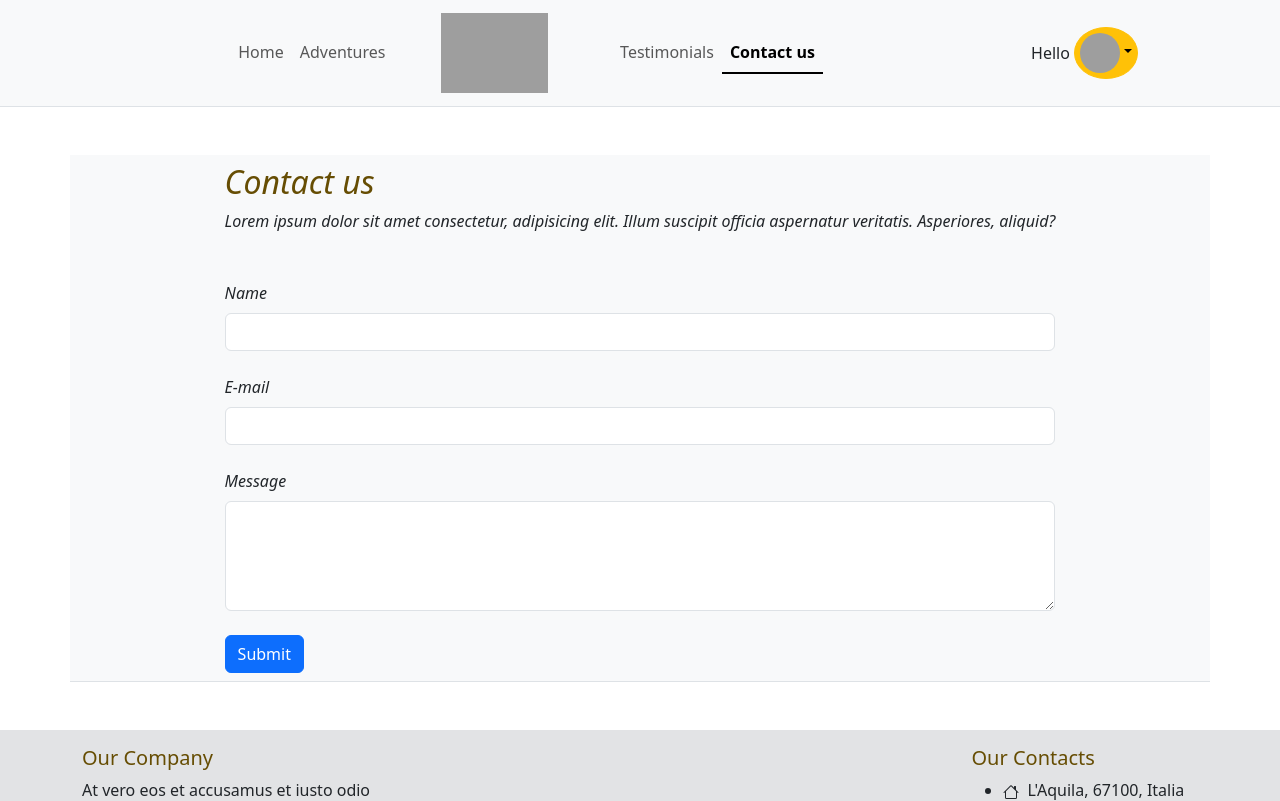
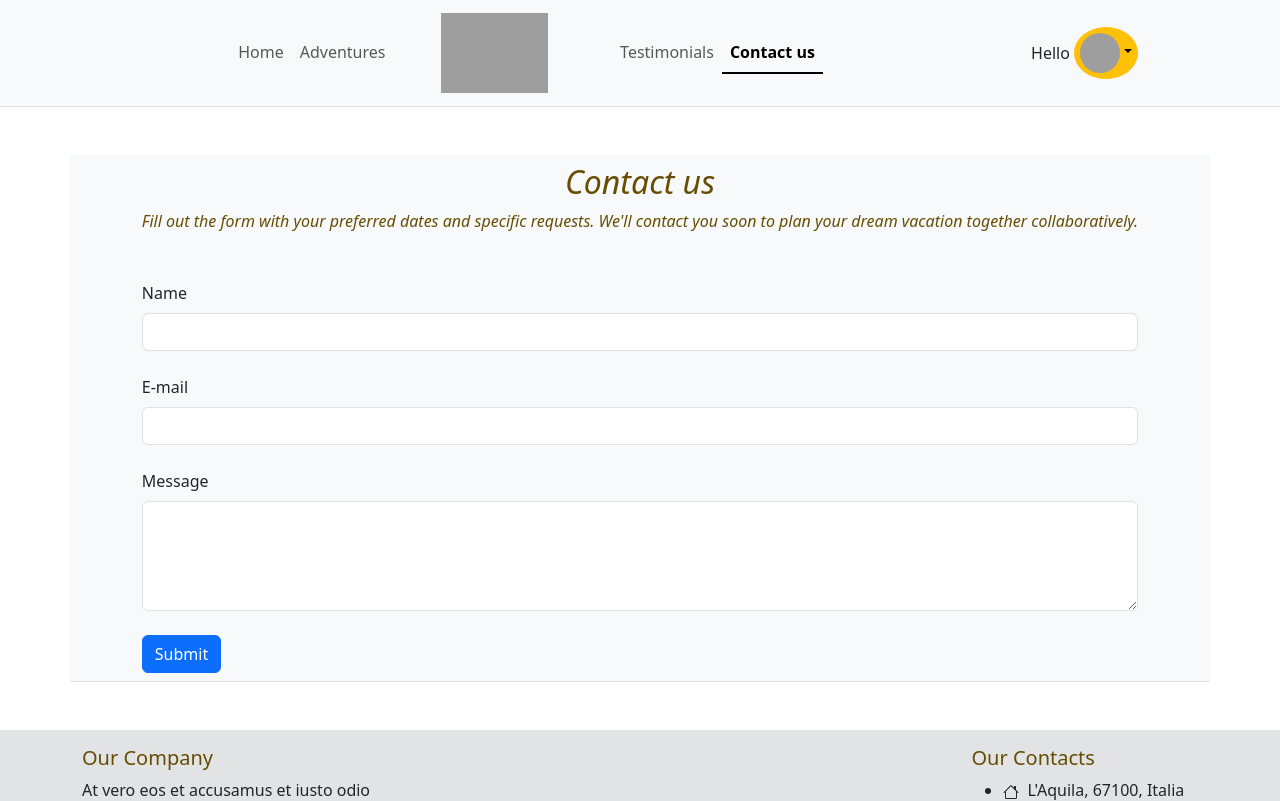
Before and after one commit to NasoAQ/CapstoneProject_fe, a React (Create React App) app: page /contacts in a window 1280 px wide. Shown: the top 801 px of the page. Built offline with nearby package versions, Linux system fonts and the light colour scheme; grey boxes are pictures that could not be loaded.

Commit message:
StileFormContact

```diff
--- a/src/components/formcontact/ContactForm.jsx
+++ b/src/components/formcontact/ContactForm.jsx
@@ -47,52 +47,16 @@ const ContactForm = () => {
 	return (
 		<Container
 			id="contact"
-			className=" py-2 bg-light border-bottom d-flex justify-content-center my-5 fst-italic"
+			className=" py-2 bg-light border-bottom d-flex justify-content-center my-5"
 		>
 			<Row className="d-flex flex-column justify-content-center">
-				{/* <div className="col-lg-7 col-md-12 bg-dark text-white rounded-lg p-5 position-relative">
-					<iframe
-						width="100%"
-						height="100%"
-						title="map"
-						className="position-absolute inset-0"
-						frameBorder={0}
-						marginHeight={0}
-						marginWidth={0}
-						style={{ filter: "opacity(0.7)" }}
-						src="src="https://www.google.com/maps/embed/v1/place?q=L'Aquila,+AQ,+Italia&key=AIzaSyBFw0Qbyq9zTFTd-tUY6dZWTgaQzuU17R8""
-					/>
-					<div className="bg-dark relative flex flex-wrap py-4 rounded shadow-md">
-						<div className="col-lg-6 col-md-12">
-							<h2 className="title-font font-semibold text-white tracking-widest text-xs">
-								ADDRESS
-							</h2>
-							<p className="mt-1">
-								97 Warren St. <br />
-								New York, NY 10007
-							</p>
-						</div>
-						<div className="col-lg-6 col-md-12 mt-4 lg:mt-0">
-							<h2 className="title-font font-semibold text-white tracking-widest text-xs">
-								EMAIL
-							</h2>
-							<a
-								href="mailto:reedbarger@email.com"
-								className="text-indigo-400 leading-relaxed"
-							>
-								reedbarger@email.com
-							</a>
-							<h2 className="title-font font-semibold text-white tracking-widest text-xs mt-4">
-								PHONE
-							</h2>
-							<p className="leading-relaxed">123-456-7890</p>
-						</div>
-					</div>
-				</div> */}
-				<h2 className="text-warning-emphasis">Contact us</h2>
-				<p className="leading-relaxed mb-5">
-					Lorem ipsum dolor sit amet consectetur, adipisicing elit. Illum
-					suscipit officia aspernatur veritatis. Asperiores, aliquid?
+				<h2 className="text-warning-emphasis fst-italic text-center">
+					Contact us
+				</h2>
+				<p className="mb-5 text-warning-emphasis text-center fst-italic">
+					Fill out the form with your preferred dates and specific requests.
+					We'll contact you soon to plan your dream vacation together
+					collaboratively.
 				</p>
 				<Form
 					noValidate
@@ -101,15 +65,13 @@ const ContactForm = () => {
 					name="contact"
 					onSubmit={handleSubmit}
 				>
-					<Form.Group className="mb-4">
+					<Form.Group controlId="name" className="mb-4">
 						<input type="hidden" name="form-name" value="contact" />
-						<Form.Label htmlFor="name" className=" text-gray-400">
-							Name
-						</Form.Label>
+						<Form.Label /* htmlFor="name" */>Name</Form.Label>
 						<Form.Control
 							required
 							type="text"
-							id="name"
+							//id="name"
 							name="name"
 							onChange={e => setName(e.target.value)}
 						/>
@@ -117,14 +79,12 @@ const ContactForm = () => {
 							Please provide a name.
 						</Form.Control.Feedback>
 					</Form.Group>
-					<Form.Group className="mb-4">
-						<Form.Label htmlFor="email" className=" text-gray-400">
-							E-mail
-						</Form.Label>
+					<Form.Group controlId="email" className="mb-4">
+						<Form.Label /* htmlFor="email" */>E-mail</Form.Label>
 						<Form.Control
 							required
 							type="email"
-							id="email"
+							//id="email"
 							name="email"
 							onChange={e => setEmail(e.target.value)}
 						/>
@@ -132,14 +92,12 @@ const ContactForm = () => {
 							Please provide a valid e-mail.
 						</Form.Control.Feedback>
 					</Form.Group>
-					<Form.Group className="mb-4">
-						<Form.Label htmlFor="message" className=" text-gray-400">
-							Message
-						</Form.Label>
+					<Form.Group controlId="message" className="mb-4">
+						<Form.Label /* htmlFor="message" */>Message</Form.Label>
 						<Form.Control
 							required
 							as="textarea"
-							id="message"
+							//id="message"
 							name="message"
 							rows="4"
 							onChange={e => setMessage(e.target.value)}
--- a/src/components/testimonialform/TestimonialForm.jsx
+++ b/src/components/testimonialform/TestimonialForm.jsx
@@ -81,7 +81,7 @@ const TestimonialForm = ({ onTestimonialUpdate }) => {
 	return (
 		<Container className="sm my-3 py-1 bg-light border-bottom d-flex justify-content-center">
 			<Row className="d-flex flex-column justify-content-center">
-				<h3 className="text-warning-emphasis">
+				<h3 className="text-warning-emphasis fst-italic">
 					Leave a Testimonial for {travelName}
 				</h3>
 				<Form
--- a/src/components/testimonials/Testimonial.jsx
+++ b/src/components/testimonials/Testimonial.jsx
@@ -70,7 +70,6 @@ const Testimonial = () => {
 				className=" bg-opacity-10"
 			>
 				{testimonials.length === 0 ? (
-					// Aggiungi una slide vuota
 					<Carousel.Item>
 						<Carousel.Caption className="text-black">
 							<p>Nessun testimonial disponibile al momento.</p>
--- a/src/components/travelform/TravelForm.jsx
+++ b/src/components/travelform/TravelForm.jsx
@@ -1,7 +1,7 @@
 import React, { useState, useEffect } from "react";
 import ResponsivePagination from "react-responsive-pagination";
 import "react-responsive-pagination/themes/classic.css";
-import { Container, Row, Col, Form } from "react-bootstrap";
+import { Container, Row, Col, Form, Alert } from "react-bootstrap";
 import {
 	XCircleFill,
 	PlusCircleFill,
@@ -22,6 +22,9 @@ const TravelForm = () => {
 	const [totalPages, setTotalPages] = useState(0);
 	const [currentPage, setCurrentPage] = useState(1);
 	const [editingTravel, setEditingTravel] = useState(null);
+	const [showAlert, setShowAlert] = useState(false);
+	const [alertVariant, setAlertVariant] = useState("");
+	const [alertMessage, setAlertMessage] = useState("");
 
 	const onChangeSetFile = e => {
 		setFile(e.target.files[0]);
@@ -68,6 +71,31 @@ const TravelForm = () => {
 						body: JSON.stringify(finalBody),
 					}
 				);
+
+				if (response.ok) {
+					// Dopo aver creato con successo il nuovo viaggio,
+					// esegui una nuova richiesta per ottenere l'elenco aggiornato dei viaggi
+					const updatedResponse = await fetch(
+						`${process.env.REACT_APP_SERVER_BASE_URL}/travels?page=${currentPage}`
+					);
+
+					if (updatedResponse.ok) {
+						const updatedData = await updatedResponse.json();
+						// Aggiorna lo stato travels con l'elenco aggiornato
+						setTravels(updatedData.travels);
+						setTotalPages(updatedData.totalPages);
+						setAlertVariant("success");
+						setAlertMessage("Travel created successfully!");
+						setShowAlert(true);
+					} else {
+						console.error(
+							"Errore durante la richiesta GET dopo la creazione del viaggio"
+						);
+						setAlertVariant("danger");
+						setAlertMessage("Error creating travel. Please try again.");
+						setShowAlert(true);
+					}
+
 					setFormData({
 						title: "",
 						category: "",
@@ -77,11 +105,23 @@ const TravelForm = () => {
 					});
 					setFile(null);
 					return response.json();
+				} else {
+					console.error("Errore durante la creazione del viaggio");
+					setAlertVariant("danger");
+					setAlertMessage("Error creating travel. Please try again.");
+					setShowAlert(true);
+				}
 			} catch (error) {
 				console.log(error);
+				setAlertVariant("danger");
+				setAlertMessage("Error creating travel. Please try again.");
+				setShowAlert(true);
 			}
 		} else {
 			console.error("Seleziona un file");
+			setAlertVariant("danger");
+			setAlertMessage("Please select a file.");
+			setShowAlert(true);
 		}
 	};
 
@@ -97,11 +137,20 @@ const TravelForm = () => {
 			if (response.status === 200) {
 				const updatedTravels = travels.filter(travel => travel._id !== id);
 				setTravels(updatedTravels);
+				setAlertVariant("success");
+				setAlertMessage("Travel deleted successfully!");
+				setShowAlert(true);
 			} else {
 				console.error("Errore durante l'eliminazione del viaggio");
+				setAlertVariant("danger");
+				setAlertMessage("Error deleting travel. Please try again.");
+				setShowAlert(true);
 			}
 		} catch (error) {
 			console.error("Errore durante l'eliminazione del viaggio", error);
+			setAlertVariant("danger");
+			setAlertMessage("Error deleting travel. Please try again.");
+			setShowAlert(true);
 		}
 	};
 
@@ -113,6 +162,7 @@ const TravelForm = () => {
 			price: travel.price,
 			content: travel.content,
 		});
+		window.scrollTo({ top: 0, behavior: "smooth" });
 		if (editingTravel) {
 			try {
 				const uploadCover = await uploadFile(file);
@@ -191,7 +241,19 @@ const TravelForm = () => {
 
 	return (
 		<>
-			<Container className="my-3 py-3 bg-light border-bottom">
+			<Container
+				id="gestione-travel"
+				className="my-3 py-3 bg-light border-bottom"
+			>
+				<Alert
+					variant={alertVariant}
+					show={showAlert}
+					onClose={() => setShowAlert(false)}
+					dismissible
+					className="mt-3"
+				>
+					{alertMessage}
+				</Alert>
 				<Row>
 					<h5 className="text-warning-emphasis">Gestione travels</h5>
 				</Row>
@@ -213,11 +275,8 @@ const TravelForm = () => {
 							/>
 						</Col>
 						<Col>
-							<input
-								type="text"
-								placeholder="Category"
+							<Form.Select
 								aria-label="Category"
-								className="form-control form-control-sm"
 								value={formData.category || ""}
 								onChange={e =>
 									setFormData({
@@ -225,7 +284,16 @@ const TravelForm = () => {
 										category: e.target.value,
 									})
 								}
-							/>
+							>
+								{" "}
+								<option value="" disabled>
+									Select a category
+								</option>
+								<option value="Glamping">Glamping</option>
+								<option value="Yacht">Yacht</option>
+								<option value="Relax">Relax</option>
+								<option value="Sport">Sport</option>
+							</Form.Select>
 						</Col>
 						<Col>
 							<input
--- a/src/pages/Details.jsx
+++ b/src/pages/Details.jsx
@@ -66,12 +66,12 @@ const Details = () => {
 												variant="light"
 												className="btn-sm"
 											>
-												Comment
+												Testimonial
 											</Button>
 										) : (
 											<Link to={`/login`}>
 												<Button variant="light" className="btn-sm">
-													Login to Comment
+													Login to leave a testimonial
 												</Button>
 											</Link>
 										)}
--- a/src/pages/TestimonialPage.jsx
+++ b/src/pages/TestimonialPage.jsx
@@ -26,7 +26,7 @@ const TestimonialPage = () => {
 			return (
 				<Container>
 					<Alert variant="warning" className="text-center">
-						Please select a travel to leave a testimonial.
+						Please select an adventure to leave a testimonial.
 					</Alert>
 					<Testimonial key={updateTestimonials} />
 				</Container>
```
Lines whose indentation alone changed are shown as unchanged.
